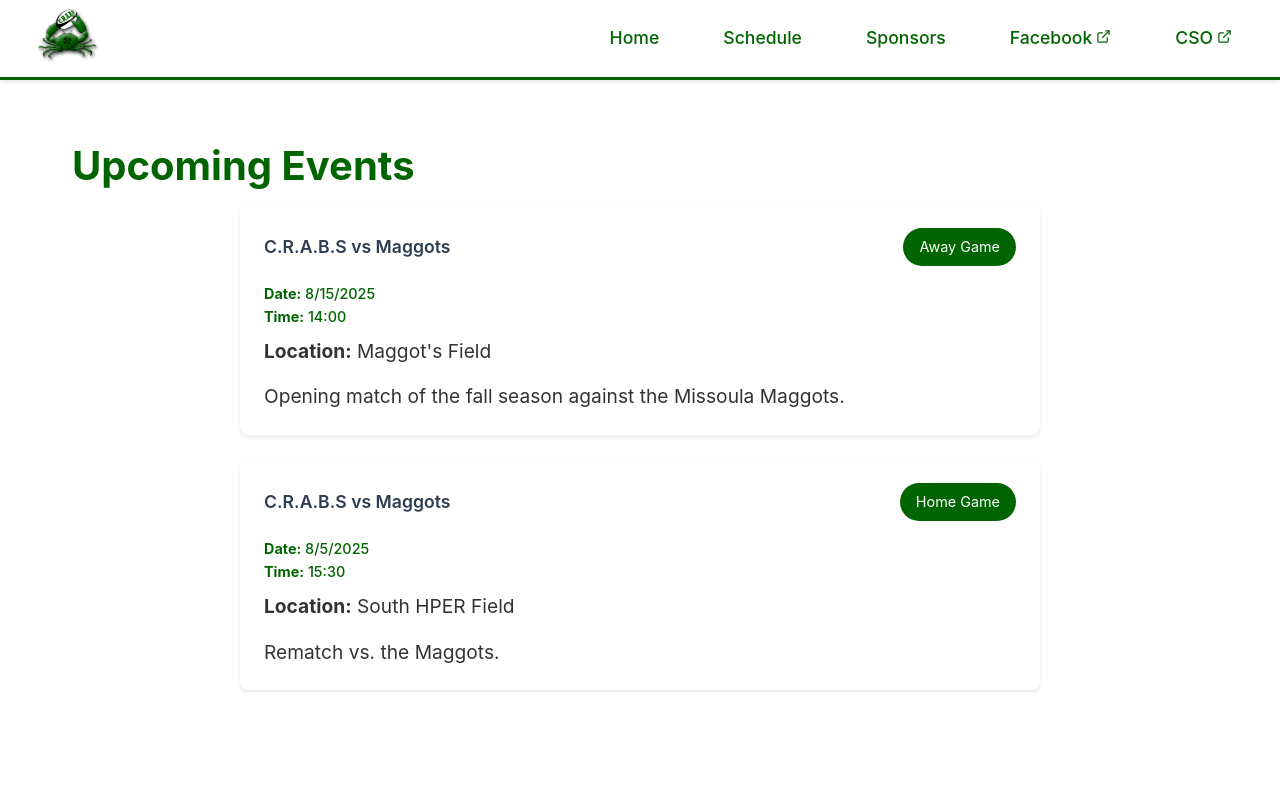
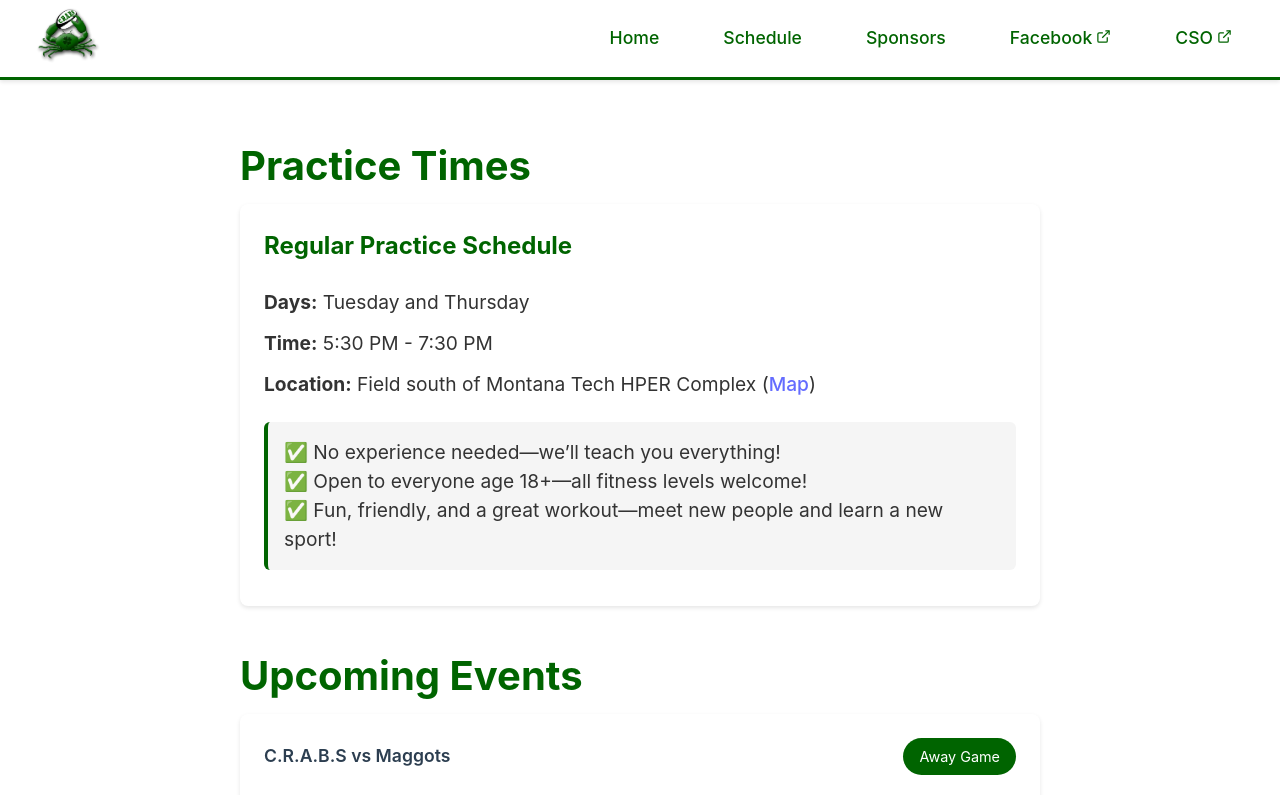
Before and after one commit to jordanyates91/crabs-website, a React (Vite) app: page /schedule in a window 1280 px wide. Shown: the top 795 px of the page. Built offline with nearby package versions, Linux system fonts and the light colour scheme.

Commit message:
add practice section to Schedule page

```diff
--- a/src/pages/Schedule/Schedule.css
+++ b/src/pages/Schedule/Schedule.css
@@ -2,6 +2,45 @@
   min-height: 100vh;
   background-color: white;
   padding: 2rem;
+}
+
+.practice-times {
+  max-width: 800px;
+  margin: 0 auto 3rem auto;
+}
+
+.practice-card {
+  background-color: white;
+  border-radius: 8px;
+  padding: 1.5rem;
+  box-shadow: 0 2px 4px rgba(0, 0, 0, 0.1);
+}
+
+.practice-details h2 {
+  color: #006400;
+  margin-bottom: 1.5rem;
+}
+
+.practice-info {
+  color: #34495e;
+}
+
+.practice-info p {
+  margin: 0.75rem 0;
+  line-height: 1.5;
+}
+
+.practice-note {
+  margin-top: 1.5rem !important;
+  padding: 1rem;
+  background-color: #f5f5f5;
+  border-radius: 6px;
+  border-left: 4px solid #006400;
+}
+
+.events-section {
+  max-width: 800px;
+  margin: 0 auto;
 }
 
 .schedule-container {
--- a/src/pages/Schedule/Schedule.jsx
+++ b/src/pages/Schedule/Schedule.jsx
@@ -5,6 +5,39 @@ const Schedule = () => {
   return (
     <div className="schedule-page">
       <main className="main-content">
+        <section className="practice-times">
+          <h1>Practice Times</h1>
+          <div className="practice-card">
+            <div className="practice-details">
+              <h2>Regular Practice Schedule</h2>
+              <div className="practice-info">
+                <p>
+                  <strong>Days:</strong> Tuesday and Thursday
+                </p>
+                <p>
+                  <strong>Time:</strong> 5:30 PM - 7:30 PM
+                </p>
+                <p>
+                  <strong>Location:</strong> Field south of Montana Tech HPER Complex
+                  (<a
+                    href="https://maps.app.goo.gl/aCk19QobTHEZLdHX6"
+                    target="_blank"
+                    rel="noopener noreferrer"
+                  >
+                    Map
+                  </a>)
+                </p>
+                <p className="practice-note">
+                ✅ No experience needed—we’ll teach you everything!<br/>
+                ✅ Open to everyone age 18+—all fitness levels welcome!<br/>
+                ✅ Fun, friendly, and a great workout—meet new people and learn a new sport!<br/>
+                </p>
+              </div>
+            </div>
+          </div>
+        </section>
+
+        <section className="events-section">
           <h1>Upcoming Events</h1>
           <div className="events-container">
             {events.map(event => (
@@ -27,6 +60,7 @@ const Schedule = () => {
               </div>
             ))}
           </div>
+        </section>
       </main>
     </div>
   );
```
Lines whose indentation alone changed are shown as unchanged.
